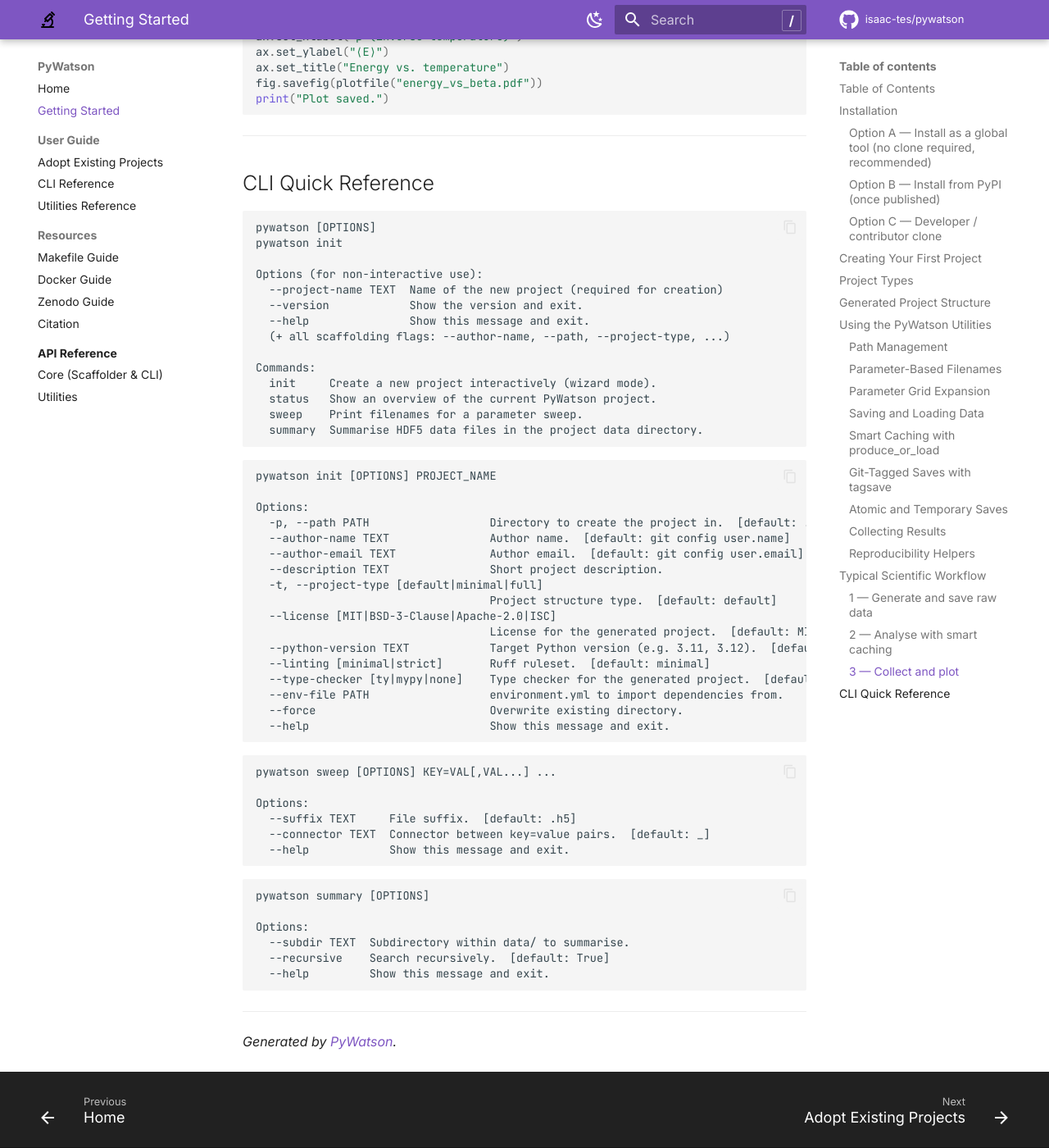
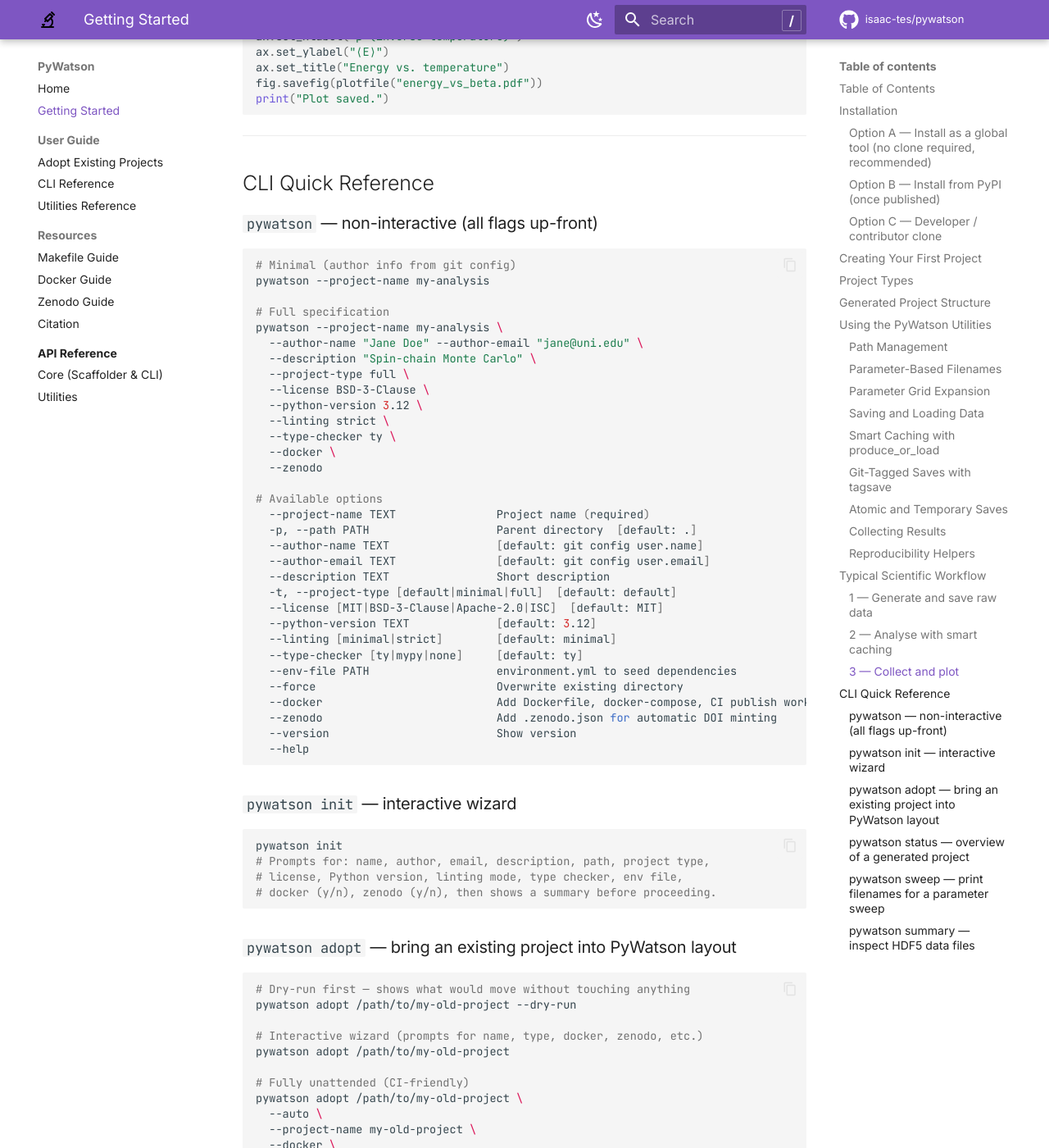
Before and after one commit to isaac-tes/pywatson, an MkDocs documentation site: the page built from docs/QUICKSTART.md, in a window 1280 px wide and 1400 px high, scrolled down 9703 px. Shown: the whole window at 82% size. Built offline with MkDocs 1.6.1 and Material for MkDocs 9.7.7, drawn with Linux system fonts in a browser that asks for light colours; comment, search, counter and statistics services are not loaded; some of the changed text lies outside the part shown.

Commit message:
docs: expand CLI Quick Reference — add --docker/--zenodo, adopt, status, sweep, summary

````diff
--- a/docs/QUICKSTART.md
+++ b/docs/QUICKSTART.md
@@ -481,59 +481,138 @@ print("Plot saved.")
 
 ## CLI Quick Reference
 
+### `pywatson` — non-interactive (all flags up-front)
+
+```bash
+# Minimal (author info from git config)
+pywatson --project-name my-analysis
+
+# Full specification
+pywatson --project-name my-analysis \
+  --author-name "Jane Doe" --author-email "jane@uni.edu" \
+  --description "Spin-chain Monte Carlo" \
+  --project-type full \
+  --license BSD-3-Clause \
+  --python-version 3.12 \
+  --linting strict \
+  --type-checker ty \
+  --docker \
+  --zenodo
+
+# Available options
+  --project-name TEXT               Project name (required)
+  -p, --path PATH                   Parent directory  [default: .]
+  --author-name TEXT                [default: git config user.name]
+  --author-email TEXT               [default: git config user.email]
+  --description TEXT                Short description
+  -t, --project-type [default|minimal|full]  [default: default]
+  --license [MIT|BSD-3-Clause|Apache-2.0|ISC]  [default: MIT]
+  --python-version TEXT             [default: 3.12]
+  --linting [minimal|strict]        [default: minimal]
+  --type-checker [ty|mypy|none]     [default: ty]
+  --env-file PATH                   environment.yml to seed dependencies
+  --force                           Overwrite existing directory
+  --docker                          Add Dockerfile, docker-compose, CI publish workflow
+  --zenodo                          Add .zenodo.json for automatic DOI minting
+  --version                         Show version
+  --help
 ```
-pywatson [OPTIONS]
+
+### `pywatson init` — interactive wizard
+
+```bash
 pywatson init
+# Prompts for: name, author, email, description, path, project type,
+# license, Python version, linting mode, type checker, env file,
+# docker (y/n), zenodo (y/n), then shows a summary before proceeding.
+```
 
-Options (for non-interactive use):
-  --project-name TEXT  Name of the new project (required for creation)
-  --version            Show the version and exit.
-  --help               Show this message and exit.
-  (+ all scaffolding flags: --author-name, --path, --project-type, ...)
+### `pywatson adopt` — bring an existing project into PyWatson layout
 
-Commands:
-  init     Create a new project interactively (wizard mode).
-  status   Show an overview of the current PyWatson project.
-  sweep    Print filenames for a parameter sweep.
-  summary  Summarise HDF5 data files in the project data directory.
+```bash
+# Dry-run first — shows what would move without touching anything
+pywatson adopt /path/to/my-old-project --dry-run
+
+# Interactive wizard (prompts for name, type, docker, zenodo, etc.)
+pywatson adopt /path/to/my-old-project
+
+# Fully unattended (CI-friendly)
+pywatson adopt /path/to/my-old-project \
+  --auto \
+  --project-name my-old-project \
+  --docker \
+  --zenodo
+
+# Available options
+  source_path PATH        Project directory to adopt  [default: .]
+  --auto                  Skip all interactive prompts
+  --project-name TEXT     Override inferred project name
+  --project-type [default|minimal|full]  [default: default]
+  --author-name TEXT      [default: git config user.name]
+  --author-email TEXT     [default: git config user.email]
+  --description TEXT
+  --license [MIT|BSD-3-Clause|Apache-2.0|ISC]
+  --python-version TEXT
+  --dry-run               Show plan without executing
+  --copy                  Copy files instead of moving them
+  --docker                Generate Docker scaffolding
+  --zenodo                Generate .zenodo.json
+  --help
+```
+
+### `pywatson status` — overview of a generated project
+
+Run this **inside** a PyWatson-generated project (any subdirectory works):
+
+```bash
+cd my-analysis
+pywatson status
+```
+
+Outputs: project name, root path, detected project type, Python version, data
+directory file counts and sizes, git status summary (branch, hash, dirty flag),
+and a list of generated directories with their item counts.
+
+### `pywatson sweep` — print filenames for a parameter sweep
+
+```bash
+# Preview filenames for alpha ∈ {0.1, 0.5} × N ∈ {100, 500}
+pywatson sweep alpha=0.1,0.5 N=100,500
+# Output:
+#   alpha=0.1_N=100.h5
+#   alpha=0.1_N=500.h5
+#   alpha=0.5_N=100.h5
+#   alpha=0.5_N=500.h5
+
+# Custom suffix and connector
+pywatson sweep alpha=0.1,0.5 N=100,500 --suffix .npz --connector -
 ```
 
 ```
-pywatson init [OPTIONS] PROJECT_NAME
+Options:
+  --suffix TEXT     File suffix  [default: .h5]
+  --connector TEXT  Separator between key=value pairs  [default: _]
+  --help
+```
 
-Options:
-  -p, --path PATH                  Directory to create the project in.  [default: .]
-  --author-name TEXT               Author name.  [default: git config user.name]
-  --author-email TEXT              Author email.  [default: git config user.email]
-  --description TEXT               Short project description.
-  -t, --project-type [default|minimal|full]
-                                   Project structure type.  [default: default]
-  --license [MIT|BSD-3-Clause|Apache-2.0|ISC]
-                                   License for the generated project.  [default: MIT]
-  --python-version TEXT            Target Python version (e.g. 3.11, 3.12).  [default: 3.12]
-  --linting [minimal|strict]       Ruff ruleset.  [default: minimal]
-  --type-checker [ty|mypy|none]    Type checker for the generated project.  [default: ty]
-  --env-file PATH                  environment.yml to import dependencies from.
-  --force                          Overwrite existing directory.
-  --help                           Show this message and exit.
+### `pywatson summary` — inspect HDF5 data files
+
+```bash
+# Summarise all .h5 files in data/
+pywatson summary
+
+# Specific subdirectory
+pywatson summary --subdir sims
+
+# Non-recursive (top-level only)
+pywatson summary --subdir sims --no-recursive
 ```
 
 ```
-pywatson sweep [OPTIONS] KEY=VAL[,VAL...] ...
-
 Options:
-  --suffix TEXT     File suffix.  [default: .h5]
-  --connector TEXT  Connector between key=value pairs.  [default: _]
-  --help            Show this message and exit.
-```
-
-```
-pywatson summary [OPTIONS]
-
-Options:
-  --subdir TEXT  Subdirectory within data/ to summarise.
-  --recursive    Search recursively.  [default: True]
-  --help         Show this message and exit.
+  --subdir TEXT  Subdirectory within data/ to summarise
+  --recursive    Search recursively  [default: True]
+  --help
 ```
 
 ---
````
